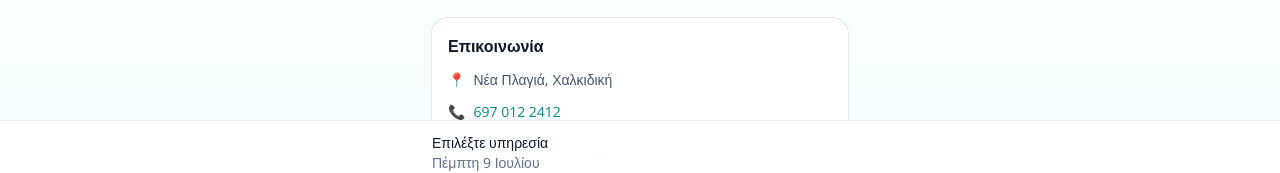
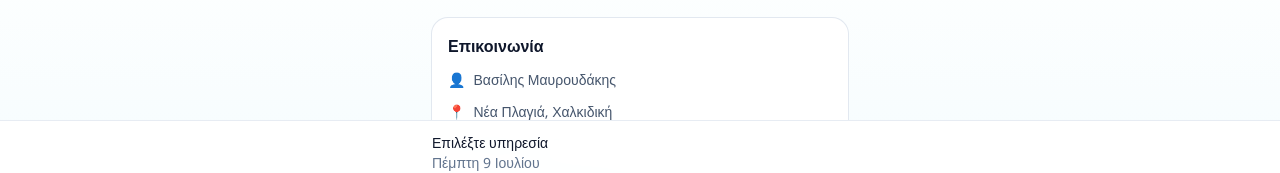
Before and after one commit to plagiagia/cleaning-app, a Next.js app: page / in a window 1280 px wide. Shown: the part 543-716 px from the top of the page. Built offline with nearby package versions, Linux system fonts and the light colour scheme; no server answers; the database is empty.

Commit message:
Add Βασίλης Μαυρουδάκης to contact section
Co-authored-by: Dimitrios <dimitris.giannoul@gmail.com>

```diff
--- a/src/components/booking-app.tsx
+++ b/src/components/booking-app.tsx
@@ -115,6 +115,10 @@ export function BookingApp({ services }: BookingAppProps) {
           <h2 className="font-semibold text-slate-900">Επικοινωνία</h2>
           <ul className="mt-3 space-y-3 text-sm text-slate-600">
             <li className="flex gap-2">
+              <span className="text-teal-500">👤</span>
+              <span>Βασίλης Μαυρουδάκης</span>
+            </li>
+            <li className="flex gap-2">
               <span className="text-teal-500">📍</span>
               <span>Νέα Πλαγιά, Χαλκιδική</span>
             </li>
```
